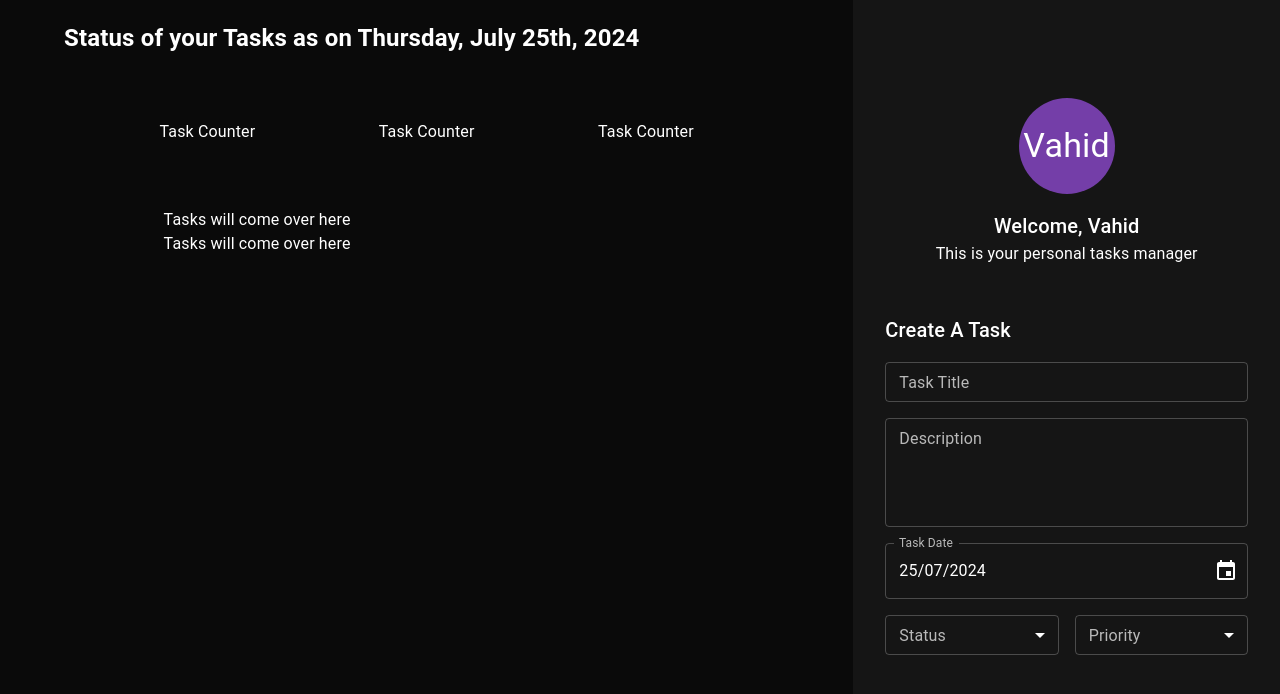
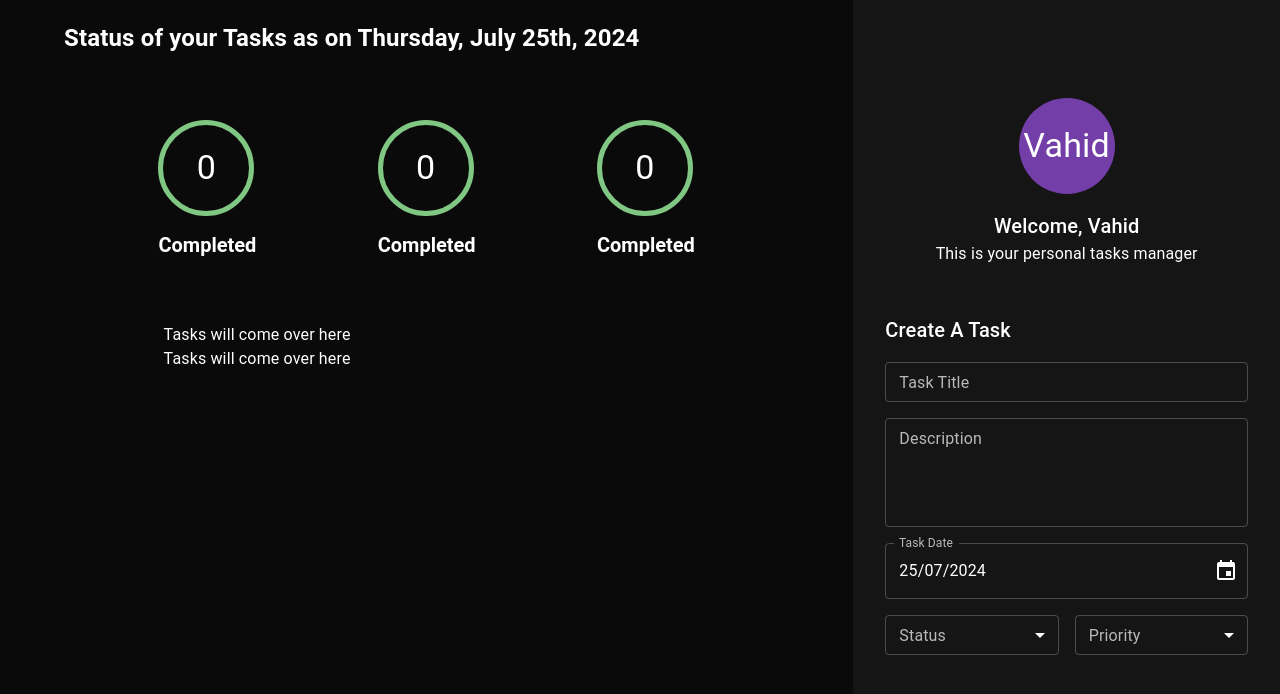
Before and after one commit to SaeedAbi/todo-practice, a React (Create React App) app: page / in a window 1280 px wide. Shown: the top 694 px of the page. Built offline with nearby package versions, Linux system fonts and the light colour scheme.

Commit message:
:construction: make TaskCounter component dynamic

```diff
--- a/src/components/taskArea/TaskArea.tsx
+++ b/src/components/taskArea/TaskArea.tsx
@@ -1,6 +1,7 @@
 import React, {FC, ReactElement} from 'react';
 import {Box, Grid} from "@mui/material";
 import {format} from "date-fns";
+import TaskCounter from "../taskCounter/TaskCounter";
 
 const TaskArea:FC = ():ReactElement => {
     return (
@@ -12,9 +13,10 @@ const TaskArea:FC = ():ReactElement => {
                 <Grid item display='flex' flexDirection='row' justifyContent='space-around' alignItems='center'
                 md={10} xs={12} mb={8}
                 >
-                    <Box>Task Counter</Box>
-                    <Box>Task Counter</Box>
-                    <Box>Task Counter</Box>
+                    <TaskCounter/>
+                    <TaskCounter/>
+                    <TaskCounter/>
+
                 </Grid>
                 <Grid item display='flex' flexDirection='column' xs={10} md={8}>
                     <Box>Tasks will come over here</Box>
--- a/src/components/taskCounter/TaskCounter.tsx
+++ b/src/components/taskCounter/TaskCounter.tsx
@@ -1,7 +1,12 @@
 import React, {FC, ReactElement} from 'react';
 import {Avatar, Box, Typography} from "@mui/material";
+import {ITaskCounter} from "./interfaces/ITaskCounter";
+import {Status} from "../CreateTaskForm/enums/Status";
+import {emitCorrectBorderColor} from "./helpers/emitCorrectBorderColor";
+import {emitCorrectLabel} from "./helpers/emitCorrectLabel";
+import PropTypes from "prop-types";
 
-const TaskCounter:FC = ():ReactElement => {
+const TaskCounter:FC<ITaskCounter> = ({count=0,status=Status.completed}):ReactElement => {
     return (
         <>
         <Box display='flex' flexDirection='column' justifyContent='center' alignItems='cemter'>
@@ -12,20 +17,27 @@ const TaskCounter:FC = ():ReactElement => {
                 width:'96px',
                 height:'96px',
                 marginBottom:'16px',
-                borderColor:'warning.light'
+                borderColor:`${emitCorrectBorderColor(status)}`
             }}
             >
-                <Typography variant='h4' color='#ffffff'>10</Typography>
+                <Typography variant='h4' color='#ffffff'>{count}</Typography>
             </Avatar>
             <Typography
             color='#ffffff'
             fontWeight='bold'
             fontSize='20px'
             variant='h5'
-            >Subtitle</Typography>
+            >{
+                emitCorrectLabel(status)
+            }</Typography>
         </Box>
         </>
     );
 };
 
+TaskCounter.propTypes={
+    count:PropTypes.number,
+    status:PropTypes.oneOf([Status.todo,Status.inProgress,Status.completed])
+}
+
 export default TaskCounter;
--- /dev/null
+++ b/src/components/taskCounter/helpers/emitCorrectBorderColor.tsx
@@ -0,0 +1,13 @@
+import {TaskCounterStatus} from "../interfaces/ITaskCounter";
+import {Status} from "../../CreateTaskForm/enums/Status";
+
+export const emitCorrectBorderColor=(status:TaskCounterStatus):string=>{
+    switch (status){
+        case Status.todo:
+            return 'error.light'
+        case Status.inProgress:
+            return 'warning.light'
+        case Status.completed:
+            return 'success.light'
+    }
+}
--- /dev/null
+++ b/src/components/taskCounter/helpers/emitCorrectLabel.ts
@@ -0,0 +1,13 @@
+import {TaskCounterStatus} from "../interfaces/ITaskCounter";
+import {Status} from "../../CreateTaskForm/enums/Status";
+
+export const emitCorrectLabel=(status:TaskCounterStatus):string=>{
+    switch (status){
+        case Status.todo:
+            return "Todo's";
+        case Status.inProgress:
+            return 'In Progress'
+        case Status.completed:
+            return 'Completed'
+    }
+}
--- /dev/null
+++ b/src/components/taskCounter/interfaces/ITaskCounter.ts
@@ -0,0 +1,8 @@
+import {Status} from "../../CreateTaskForm/enums/Status";
+
+export type TaskCounterStatus=Status.todo | Status.inProgress | Status.completed
+
+export interface ITaskCounter{
+    count?:number;
+    status?:TaskCounterStatus;
+}
```
